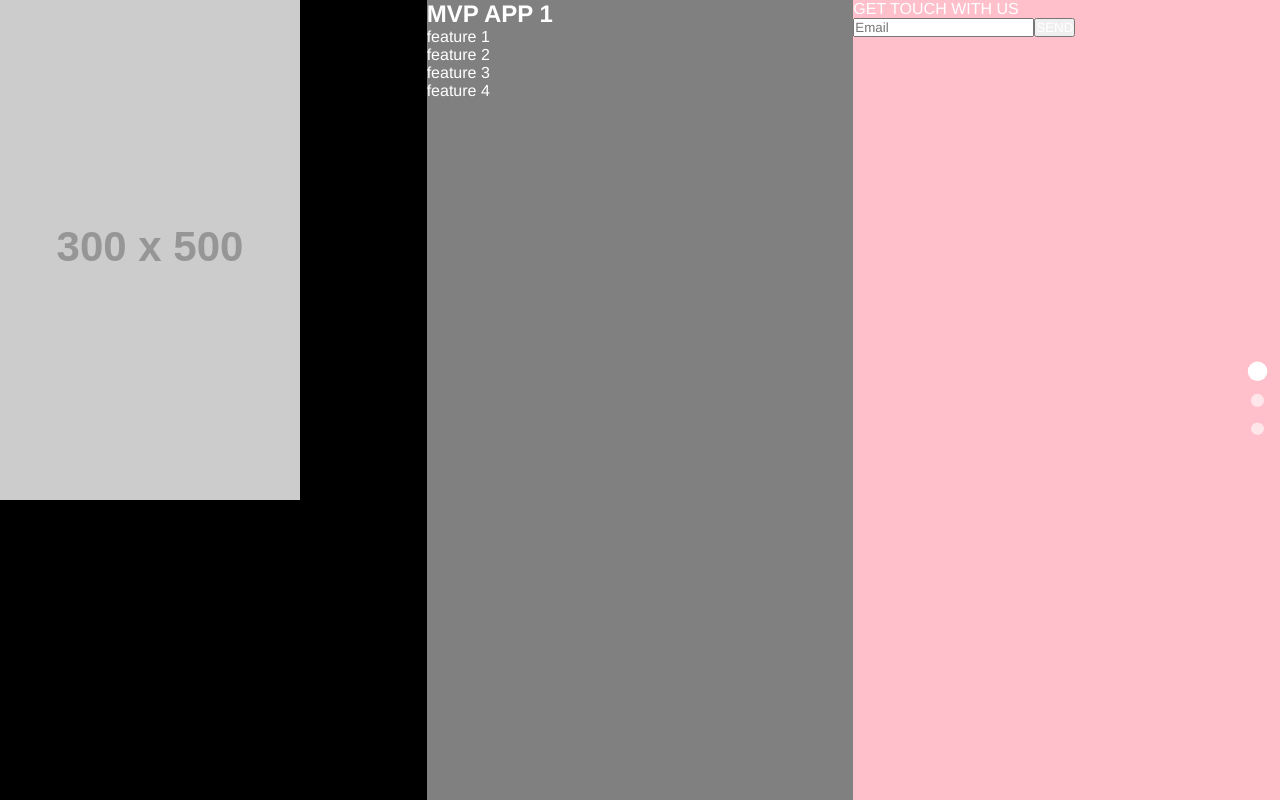
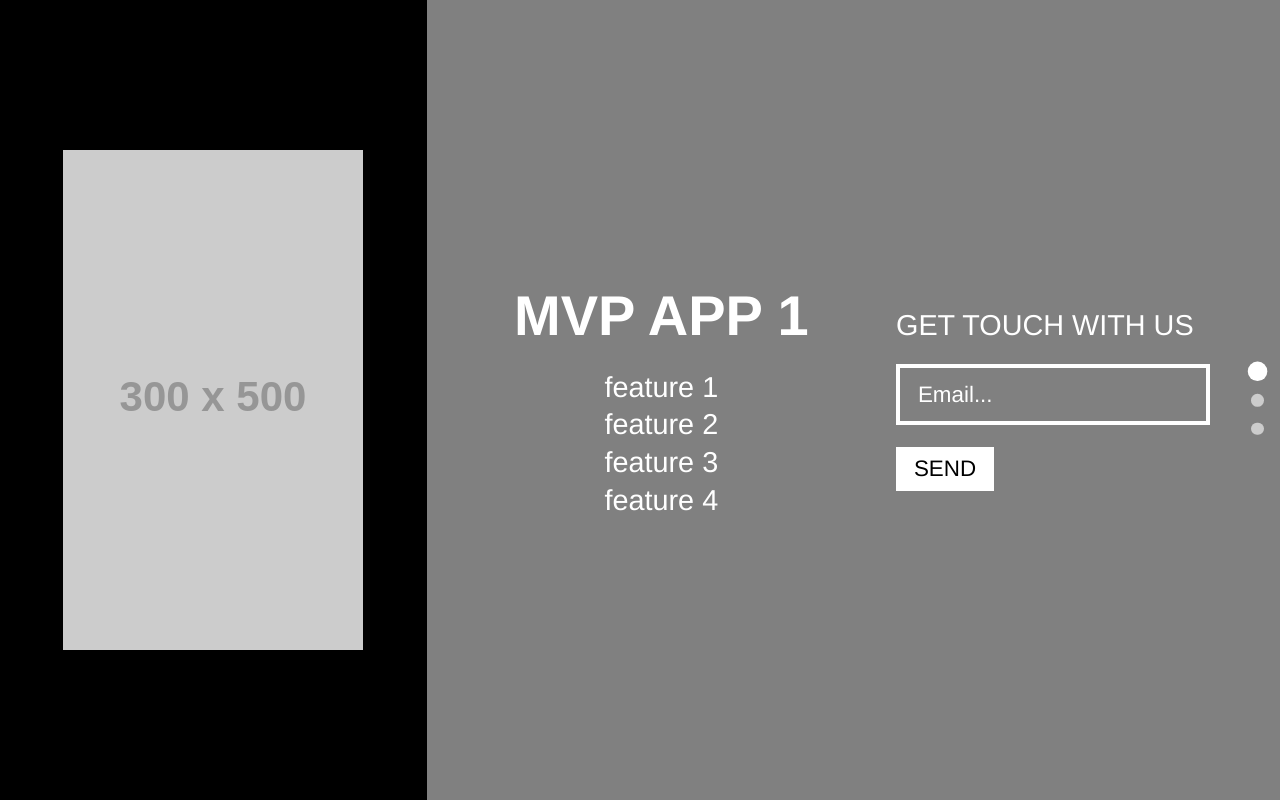
Before and after one commit to pawelkaczoruk/mobile-mvp, a Vue app: page / in a window 1280 px wide. Shown: the top 800 px of the page. Built offline with nearby package versions, Linux system fonts and the light colour scheme.

Commit message:
add basic styles

```diff
--- a/src/components/Project.vue
+++ b/src/components/Project.vue
@@ -12,7 +12,7 @@
     <div class="contact-form">
       <form>
         <p>GET TOUCH WITH US</p>
-        <input type="email" name="email" placeholder="Email">
+        <input type="email" name="email" placeholder="Email...">
         <button>SEND</button>
       </form>
     </div>
@@ -30,24 +30,81 @@ export default {
 
 .project {
   display: grid;
-  grid-template: 1fr / repeat(3, 1fr);
+  grid-template: 1fr / 1fr 1.1fr .9fr;
   grid-template-areas: "imageContent features contact";
 }
 
 .image-content {
   grid-area: imageContent;
   background: black;
-  overflow: hidden;
+  display: flex;
+  justify-content: center;
+  align-items: center;
 }
 
 .features-content {
   grid-area: features;
   background: grey;
+  display: flex;
+  flex-direction: column;
+  justify-content: center;
+  align-items: center;
+
+  h2 {
+    font-size: 3.5em;
+    margin-bottom: 1.4rem;
+  }
+
+  li {
+    font-size: 1.8em;
+    margin-bottom: .3rem;
+
+    &:last-child {
+      margin-bottom: 0;
+    }
+  }
 }
 
 .contact-form {
   grid-area: contact;
-  background: pink;
+  background: grey;
+  display: flex;
+  flex-direction: column;
+  justify-content: center;
+  align-items: flex-start;
+
+  form {
+    display: flex;
+    flex-direction: column;
+    justify-content: center;
+    align-items: flex-start;
+
+    p {
+      font-size: 1.8em;
+    }
+
+    input {
+      background: transparent;
+      border: 4px solid white;
+      width: 100%;
+      font-size: 1.4em;
+      padding: .6em 0 .6em .8em;
+      margin: 1.4rem 0;
+      color: white;
+    }
+
+    ::placeholder {
+      color: white;
+    }
+
+    button {
+      background: white;
+      border: none;
+      color: black;
+      font-size: 1.4em;
+      padding: .4em .8em;
+    }
+  }
 }
 
 </style>
```
